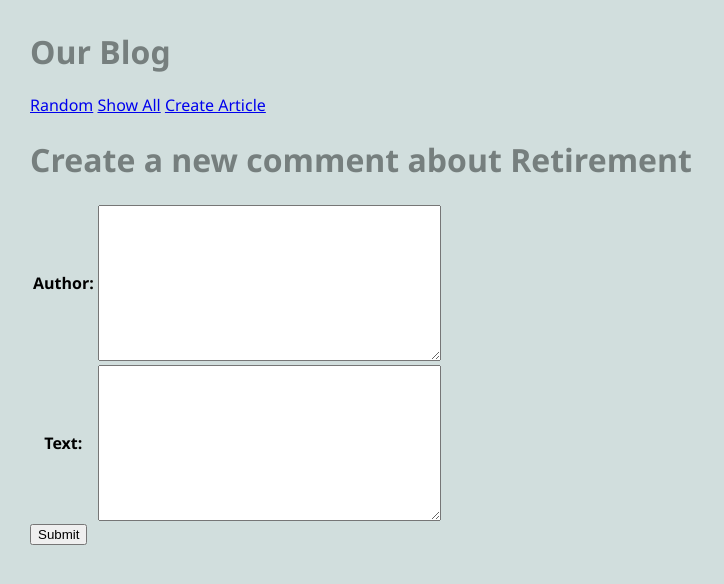
After one commit to berkmatt4/cs412, a Django app: page /blog/article/1/create_comment in a window 1280 px wide. The commit adds this page. Shown: the top 584 px of the page, without its empty margins (0-724 px from the left). Run offline with Django 5.2, Linux system fonts and the light colour scheme; data comes from the database, SQL or seed files in the repository; both versions use the stored data as it was after the commit; lists and menus that the app fills with data are empty.

Commit message:
completed blog example

```diff
--- a/blog/admin.py
+++ b/blog/admin.py
@@ -1,6 +1,8 @@
 from django.contrib import admin
 
 # Register your models here.
-from .models import Article
+from .models import Article, Comment
 
 admin.site.register(Article)
+
+admin.site.register(Comment)
--- /dev/null
+++ b/blog/forms.py
@@ -0,0 +1,16 @@
+from django import forms
+from .models import Article, Comment
+
+class CreateArticleForm(forms.ModelForm):
+    '''A form to add an article to the db'''
+
+    class Meta:
+        '''associate form with model in db'''
+        model = Article
+        fields = ['author', 'title', 'text', 'image_url']
+
+class CreateCommentForm(forms.ModelForm):
+
+    class Meta:
+        model = Comment
+        fields = ['author', 'text']
--- a/blog/models.py
+++ b/blog/models.py
@@ -1,6 +1,7 @@
 #defines data models for the blog app
 
 from django.db import models
+from django.urls import reverse
 
 # Create your models here.
 
@@ -18,3 +19,21 @@ class Article(models.Model):
         '''return a string representation of a model instance'''
 
         return f'{self.title} by {self.author}'
+
+    def get_absolute_url(self):
+        return reverse('article', kwargs={'pk': self.pk})
+
+    def get_all_comments(self):
+        comments = Comment.objects.filter(article=self)
+        return comments
+
+class Comment(models.Model):
+    '''comment about an article'''
+    article = models.ForeignKey(Article, on_delete= models.CASCADE)
+    author = models.TextField(blank = False)
+    text = models.TextField(blank = False)
+    published = models.DateTimeField(auto_now = True)
+
+    def __str__(self):
+        '''string rep of comment'''
+        return f'{self.text}'
--- a/blog/templates/blog/base.html
+++ b/blog/templates/blog/base.html
@@ -13,6 +13,7 @@
                 <ul>
                     <li><a href="{% url 'random' %}">Random</a></li>
                     <li><a href="{% url 'show_all'%}">Show All</a></li>
+                    <li><a href="{% url 'create_article' %}">Create Article</a></li>
                 </ul>
             </nav>
         </head>
--- /dev/null
+++ b/blog/templates/blog/create_comment_form.html
@@ -0,0 +1,14 @@
+{% extends 'blog/base.html' %}
+
+{%block content%}
+<h1>Create a new comment about {{article.title}}</h1>
+
+<form  method ="POST">
+{% csrf_token %}
+<table>
+{{form.as_table}}
+</table>
+
+<input type="submit" name="submit" id="Submit">
+</form>
+{%endblock%}
--- a/blog/urls.py
+++ b/blog/urls.py
@@ -1,9 +1,12 @@
 #urls for the blog
 from django.urls import path
-from .views import ShowAllView, ArticleView, RandomArticleView
+from .views import  * #ShowAllView, ArticleView, RandomArticleView
 
 urlpatterns = [
     path('', RandomArticleView.as_view(), name="random"),
     path('show_all', ShowAllView.as_view(), name="show_all"),
     path('article/<int:pk>', ArticleView.as_view(), name="article"),
+    path('article/create', CreateArticleView.as_view(), name = "create_article"),
+    path('article/<int:pk>/create_comment', CreateCommentView.as_view(), name="create_comment"),
+
 ]
--- a/blog/views.py
+++ b/blog/views.py
@@ -1,8 +1,10 @@
 #views for the blog app
 from django.shortcuts import render
-from django.views.generic import ListView, DetailView
+from django.views.generic import ListView, DetailView, CreateView
 from .models import Article
 import random
+from .forms import CreateArticleForm, CreateCommentForm
+from django.urls import reverse
 
 # Create your views here.
 class ShowAllView(ListView):
@@ -32,3 +34,41 @@ class RandomArticleView(DetailView):
         all_articles = Article.objects.all()
         article = random.choice(all_articles)
         return article
+
+class CreateArticleView(CreateView):
+    '''display html form, process submission, create new article'''
+
+    form_class = CreateArticleForm
+    template_name = "blog/create_article_form.html"
+
+class CreateCommentView(CreateView):
+    form_class = CreateCommentForm
+    template_name = 'blog/create_comment_form.html'
+
+    def get_success_url(self):
+
+        pk = self.kwargs['pk']
+
+        return reverse('article', kwargs={'pk': pk})
+
+    def get_context_data(self):
+
+        context = super().get_context_data()
+
+        pk = self.kwargs['pk']
+        article = Article.objects.get(pk=pk)
+
+        context['article'] = article
+
+        return context
+
+    def form_valid(self, form):
+
+        print(form.cleaned_data)
+
+        pk = self.kwargs['pk']
+        article = Article.objects.get(pk=pk)
+
+        form.instance.article=article
+
+        return super().form_valid(form)
```
Also changed, not shown: blog/templates/blog/article.html (+13 -0 lines), blog/templates/blog/create_article_form.html (added, +12 -0 lines), blog/migrations/0003_comment.py (added), db.sqlite3.
